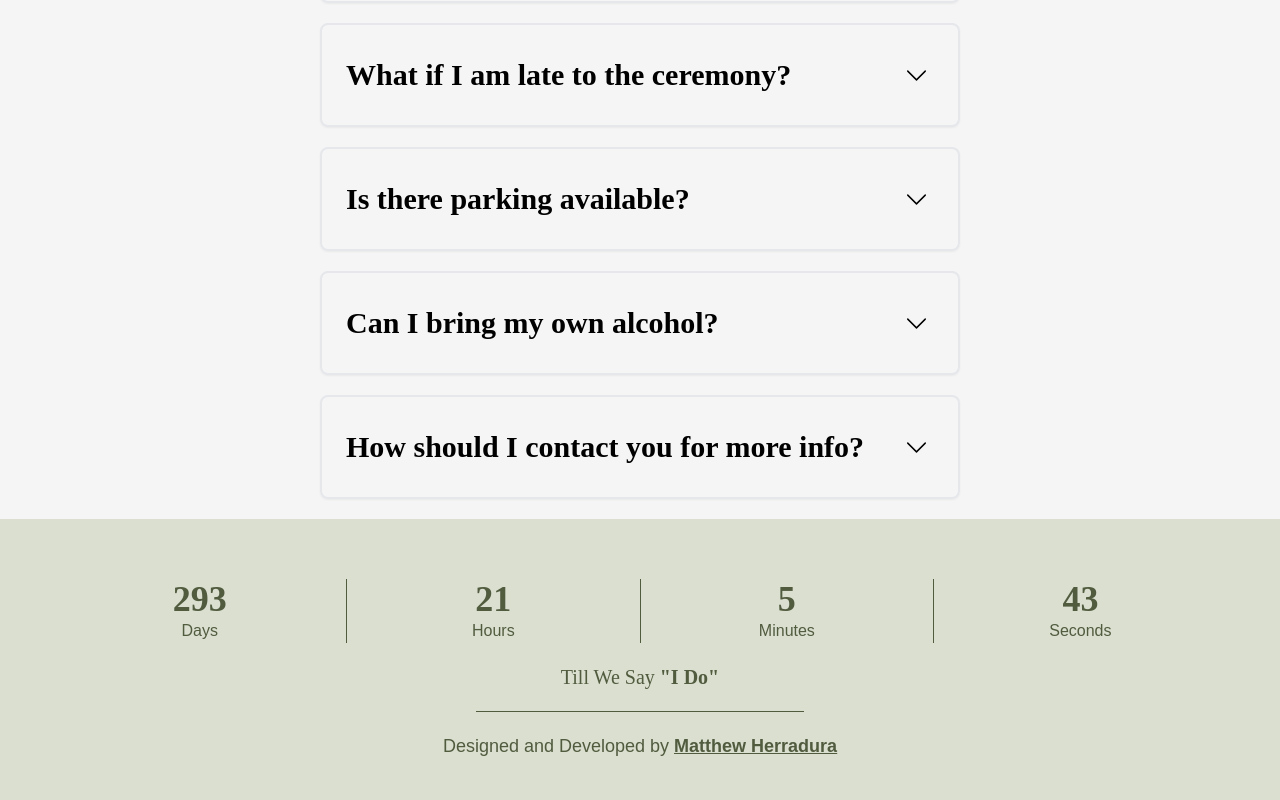
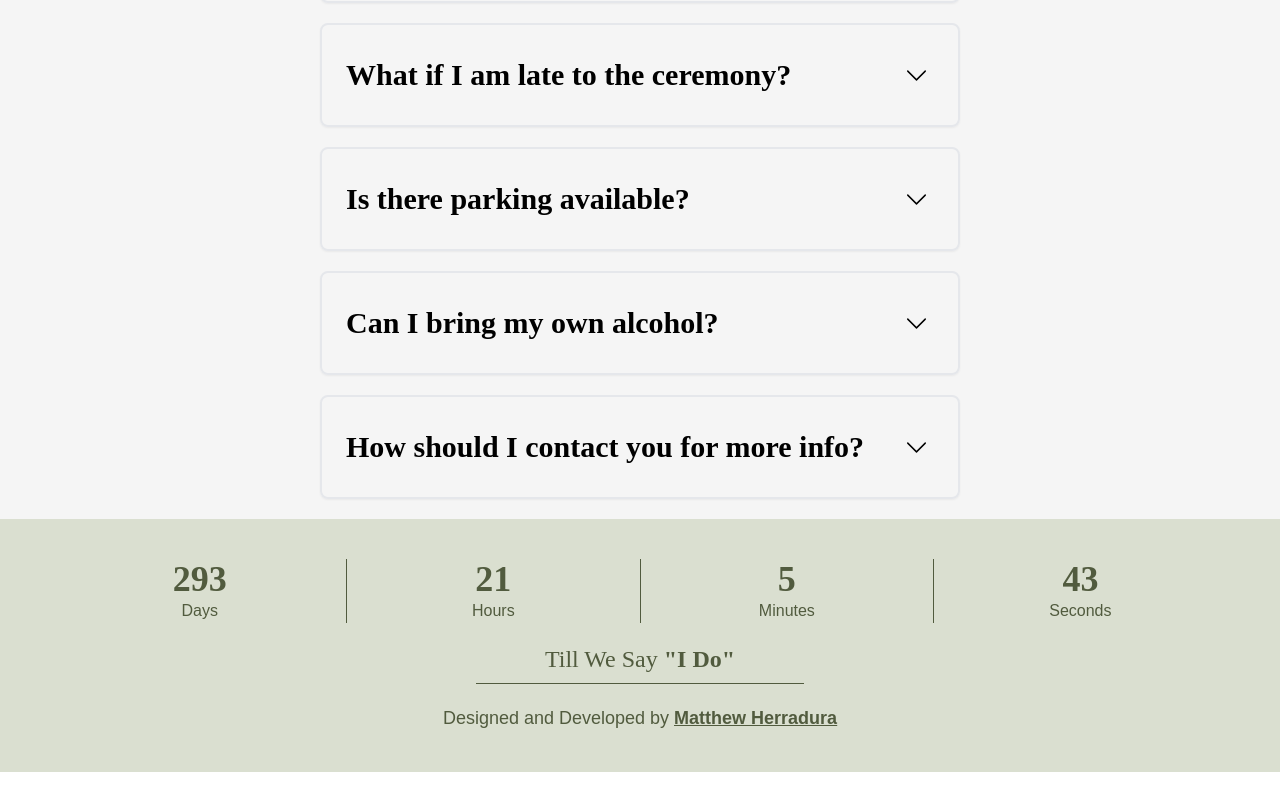
Before and after one commit to matthew-beep/wedding-v2, a Next.js app in the folder wedding-v2/: page /faq in a window 1280 px wide. Shown: the part 1117-1917 px from the top of the page. After the commit the page ends 1889 px from the top, so only its background shows below. Built offline with nearby package versions, Linux system fonts and the light colour scheme; a web font is replaced by a local one.

Commit message:
editing footer spacing

```diff
--- a/wedding-v2/src/app/footer.tsx
+++ b/wedding-v2/src/app/footer.tsx
@@ -40,10 +40,10 @@ const Footer: React.FC<FooterProps> = ({  }) => {
           <p>Till We say &quot;I do!&quot;</p>
   */
   return (
-    <footer className= "bg-[#DADFD0] font-canto flex flex-col items-center min-h-54 py-10 text-[#515B3E] flex flex-col items-center justify-around">
+    <footer className= "bg-[#DADFD0] font-canto flex flex-col items-center min-h-54 py-10 text-[#515B3E] flex flex-col gap-2 items-center justify-around">
       <section className='w-full'>
-        <div className='flex flex-col items-center justify-center text-4xl mb-5 pt-5'>
-          <div className='flex items-center w-11/12 justify-center font-canto font-semibold'>
+        <div className='flex flex-col items-center justify-center text-4xl gap-5'>
+          <div className='flex items-center w-11/12 justify-center font-bold'>
             <div className='flex flex-col items-center w-full px-2'>
               <div>
                 {days}
@@ -77,7 +77,7 @@ const Footer: React.FC<FooterProps> = ({  }) => {
               </div>
             </div>
           </div>
-          <div className='mt-5 text-xl'>
+          <div className='text-2xl'>
             Till We Say <span className='font-semibold'>&quot;I Do&quot;</span>
           </div>
         </div>
```
